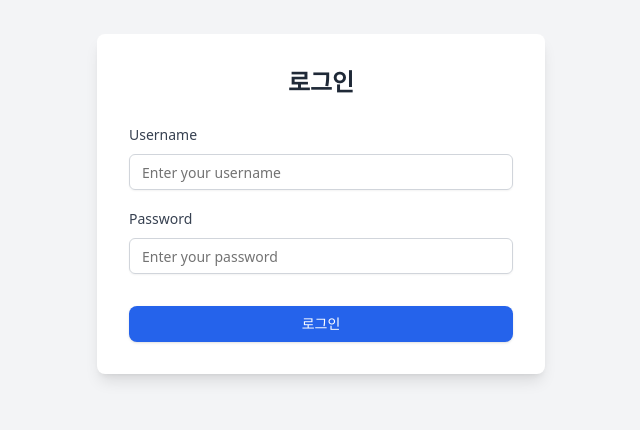
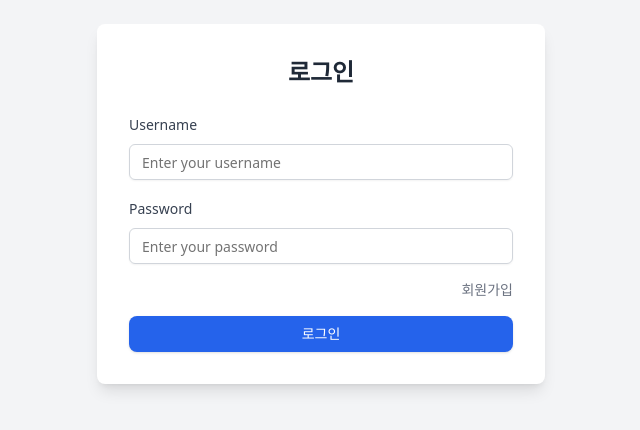
Before and after one commit to WebKBS/react-dashboard, a React (Vite) app: page / in a window 1280 px wide. Shown: the part 196-626 px from the top of the page, without its empty margins (319-959 px from the left). Built offline with nearby package versions, Linux system fonts and the light colour scheme; no server answers.

Commit message:
sign up 링크 추가

```diff
--- a/src/components/form/SignInForm.tsx
+++ b/src/components/form/SignInForm.tsx
@@ -8,11 +8,11 @@ import {
   FormMessage,
 } from "@/components/ui/form";
 import { Input } from "@/components/ui/input";
+import { useAuth } from "@/hooks/useAuth.ts";
+import { zodResolver } from "@hookform/resolvers/zod";
+import { Link, useNavigate } from "@tanstack/react-router";
 import { useForm } from "react-hook-form";
-import { zodResolver } from "@hookform/resolvers/zod";
 import { z } from "zod";
-import { useNavigate } from "@tanstack/react-router";
-import { useAuth } from "@/hooks/useAuth.ts";
 
 const formSchema = z.object({
   username: z.string().min(2, {
@@ -44,9 +44,9 @@ const SignInForm = () => {
   };
 
   return (
-    <div className="min-h-screen flex items-center justify-center bg-gray-100">
-      <div className="w-full max-w-md p-8 bg-white shadow-lg rounded-lg">
-        <h2 className="text-2xl font-bold text-center text-gray-800 mb-6">
+    <div className="flex items-center justify-center min-h-screen bg-gray-100">
+      <div className="w-full max-w-md p-8 bg-white rounded-lg shadow-lg">
+        <h2 className="mb-6 text-2xl font-bold text-center text-gray-800">
           로그인
         </h2>
         <Form {...form}>
@@ -64,7 +64,7 @@ const SignInForm = () => {
                       {...field}
                     />
                   </FormControl>
-                  <FormMessage className="text-red-500 text-sm mt-1" />
+                  <FormMessage className="mt-1 text-sm text-red-500" />
                 </FormItem>
               )}
             />
@@ -82,13 +82,20 @@ const SignInForm = () => {
                       {...field}
                     />
                   </FormControl>
-                  <FormMessage className="text-red-500 text-sm mt-1" />
+                  <FormMessage className="mt-1 text-sm text-red-500" />
                 </FormItem>
               )}
             />
+            <Link
+              to="/SignUp"
+              className="flex justify-end text-sm text-gray-500"
+            >
+              회원가입
+            </Link>
+
             <Button
               type="submit"
-              className="w-full py-3 text-white bg-blue-600 hover:bg-blue-700 rounded-lg focus:outline-none focus:ring-2 focus:ring-blue-500 !mt-8"
+              className="w-full py-3 text-white bg-blue-600 rounded-lg hover:bg-blue-700 focus:outline-none focus:ring-2 focus:ring-blue-500"
             >
               로그인
             </Button>
--- a/src/components/form/SignUpForm.tsx
+++ b/src/components/form/SignUpForm.tsx
@@ -1,6 +1,6 @@
-import React, { useState } from "react";
 import { api } from "@/service/auth/axios.ts";
 import { useNavigate } from "@tanstack/react-router";
+import React, { useState } from "react";
 
 interface SignupForm {
   username: string;
@@ -9,7 +9,7 @@ interface SignupForm {
   confirmPassword: string;
 }
 
-const SignUpForm: React.FC = () => {
+const SignUpForm = () => {
   const navigate = useNavigate();
 
   const [form, setForm] = useState<SignupForm>({
@@ -83,7 +83,7 @@ const SignUpForm: React.FC = () => {
 
   return (
     <div className="max-w-md mx-auto mt-10">
-      <h1 className="text-2xl font-bold mb-4">회원가입</h1>
+      <h1 className="mb-4 text-2xl font-bold">회원가입</h1>
       <form onSubmit={handleSubmit} className="space-y-4">
         <div>
           <label htmlFor="name" className="block font-medium">
@@ -98,7 +98,7 @@ const SignUpForm: React.FC = () => {
             className="w-full px-4 py-2 border rounded-md"
           />
           {errors.username && (
-            <p className="text-red-500 text-sm mt-1">{errors.username}</p>
+            <p className="mt-1 text-sm text-red-500">{errors.username}</p>
           )}
         </div>
 
@@ -115,7 +115,7 @@ const SignUpForm: React.FC = () => {
             className="w-full px-4 py-2 border rounded-md"
           />
           {errors.email && (
-            <p className="text-red-500 text-sm mt-1">{errors.email}</p>
+            <p className="mt-1 text-sm text-red-500">{errors.email}</p>
           )}
         </div>
 
@@ -132,7 +132,7 @@ const SignUpForm: React.FC = () => {
             className="w-full px-4 py-2 border rounded-md"
           />
           {errors.password && (
-            <p className="text-red-500 text-sm mt-1">{errors.password}</p>
+            <p className="mt-1 text-sm text-red-500">{errors.password}</p>
           )}
         </div>
 
@@ -149,7 +149,7 @@ const SignUpForm: React.FC = () => {
             className="w-full px-4 py-2 border rounded-md"
           />
           {errors.confirmPassword && (
-            <p className="text-red-500 text-sm mt-1">
+            <p className="mt-1 text-sm text-red-500">
               {errors.confirmPassword}
             </p>
           )}
```
